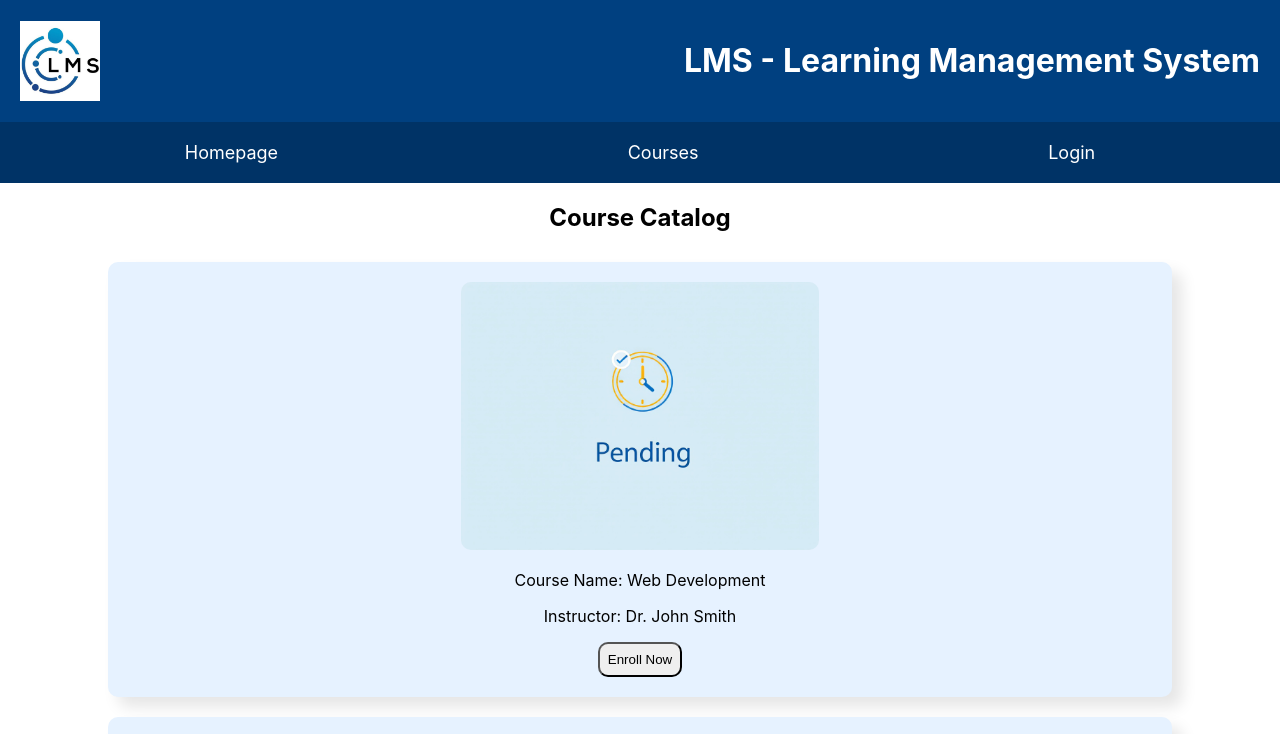
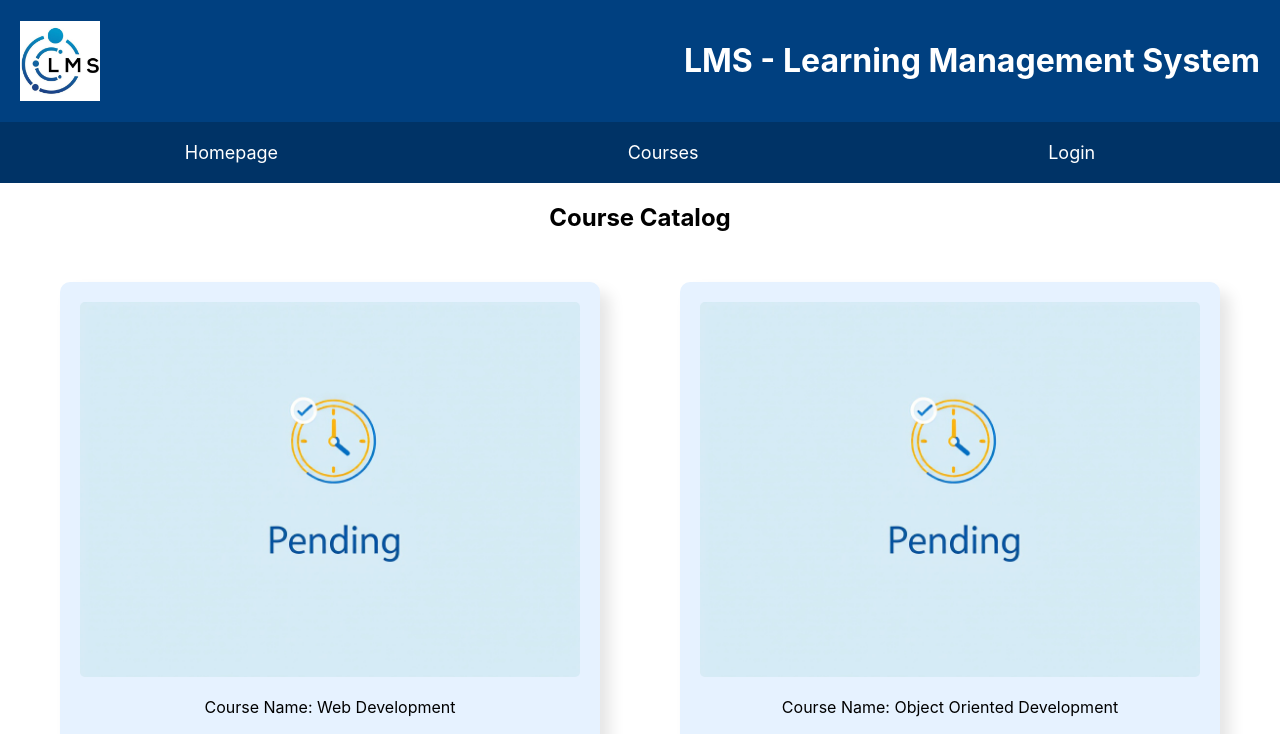
Before and after one commit to Chamer5465/ENSF381-Assignment4, a React (Create React App) app in the folder my-lms-app/: page /Courses in a window 1280 px wide. Shown: the top 734 px of the page. Built offline with nearby package versions, Linux system fonts and the light colour scheme.

Commit message:
Styling for course page done

```diff
--- a/my-lms-app/src/CourseCatalog.css
+++ b/my-lms-app/src/CourseCatalog.css
@@ -1,7 +1,10 @@
 .CourseCatalog{
     display: flex;
-    flex-direction: column;
+    flex-direction: row;
+    flex-wrap: wrap;
     justify-content: center;
+    align-items: center;
+    padding: 20px;
 }
 
 h2{
--- a/my-lms-app/src/CourseItem.css
+++ b/my-lms-app/src/CourseItem.css
@@ -1,16 +1,23 @@
-div.CourseItem {
-    text-align: center;
+.CourseItem {
     padding: 20px;
-    margin: auto;
+    margin-left: auto;
+    margin-right: auto;
+    margin-bottom: 10px;
     margin-top: 10px;
-    margin-bottom: 10px;
     background-color: #e6f2ff;
     border-radius: 10px;
     box-shadow: 10px 10px 15px rgba(0, 0, 0, 0.1);
+    max-width: 500px;
+    text-align: center;
 }
 
-div.CourseItem img {
-    width: 35%;
-    height: 35%;
+.CourseItem img {
+    width: 100%;
+    height: auto;
+    border-radius: 5px;
+}
+
+.CourseItem button {
+    padding: 8px;
     border-radius: 10px;
 }
--- a/my-lms-app/src/CourseItem.js
+++ b/my-lms-app/src/CourseItem.js
@@ -36,7 +36,7 @@ function CourseItem(props) {
 
     return (
         <div className="CourseItem" onMouseEnter={hover} onMouseLeave={outHover}>
-            <img src={courselogo} alt='Course Image'></img>
+            <img src={courselogo} alt='Course Image'/>
             <p>Course Name: {props.name}</p>
             <p>Instructor: {props.instructor}</p>
             {showDescription && <p>Description: {props.description}</p>}
--- a/my-lms-app/src/EnrolledCourse.css
+++ b/my-lms-app/src/EnrolledCourse.css
@@ -1,21 +1,23 @@
-div.CourseItem {
-    text-align: center;
+.EnrolledCourse {
     padding: 20px;
-    margin: auto;
+    margin-left: auto;
+    margin-right: auto;
+    margin-bottom: 10px;
     margin-top: 10px;
-    margin-bottom: 10px;
     background-color: #e6f2ff;
     border-radius: 10px;
     box-shadow: 10px 10px 15px rgba(0, 0, 0, 0.1);
+    max-width: 500px;
+    text-align: center;
 }
 
-div.CourseItem img {
-    width: 35%;
-    height: 35%;
-    border-radius: 10px;
+.EnrolledCourse img {
+    width: 100%;
+    height: auto;
+    border-radius: 5px;
 }
 
-button{
+.EnrolledCourse button {
     padding: 8px;
     border-radius: 10px;
 }
--- a/my-lms-app/src/EnrolledCourse.js
+++ b/my-lms-app/src/EnrolledCourse.js
@@ -1,5 +1,4 @@
 import React from 'react';
-import courses from './data/courses';
 import courselogo from './images/course1.jpg';
 import { useContext } from 'react';
 import { enrolledContext } from './CoursesPage';
@@ -22,8 +21,8 @@ function EnrolledCourse(props) {
       }
 
     return (
-        <div className='CourseItem'>
-            <img src={courselogo}></img>
+        <div className='EnrolledCourse'>
+            <img src={courselogo} alt="Course Logo"/>
             <p>Course Name: {props.name}</p>
             <p>Credit Hours: 3</p>
             <button onClick={handleDrop}>Drop Course</button>
--- a/my-lms-app/src/EnrollmentList.css
+++ b/my-lms-app/src/EnrollmentList.css
@@ -1,7 +1,10 @@
 .EnrollmentList{
     display: flex;
-    flex-direction: column;
+    flex-direction: row;
+    flex-wrap: wrap;
+    align-content: center;
     justify-content: center;
+    padding: 20px;
 }
 
 h2{
--- a/my-lms-app/src/EnrollmentList.js
+++ b/my-lms-app/src/EnrollmentList.js
@@ -13,9 +13,8 @@ function EnrollmentList() {
             <div className='EnrollmentList'>
                 {enrolledCourse.map((course, index) => (
                 <EnrolledCourse name={course.name} course={course} />))}
-                <p>Total Credit Hours: {totalCredits}</p>
-
             </div>
+            <p>Total Credit Hours: {totalCredits}</p>
         </div>
     );
 }
```
